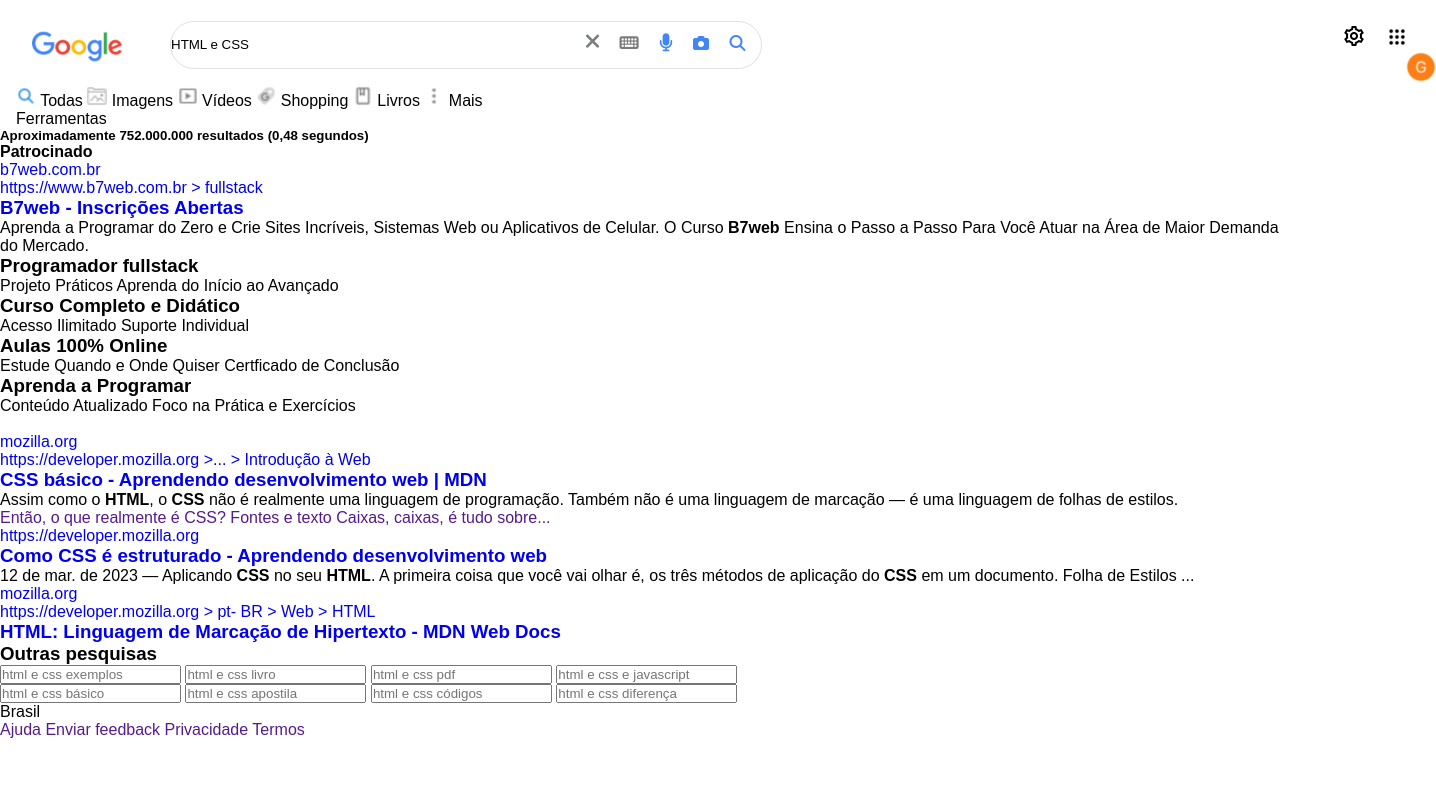
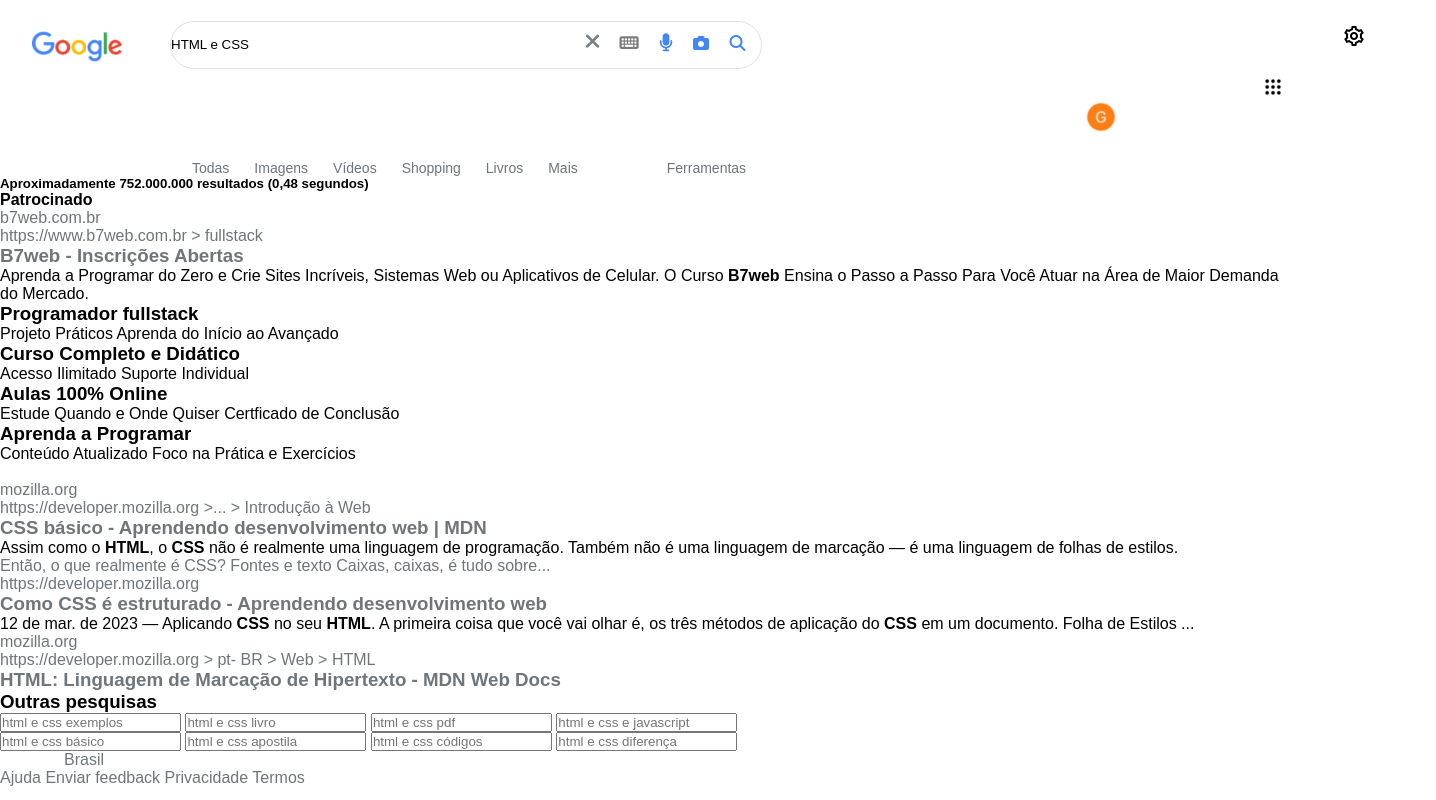
Before and after one commit to gleicekelly13/Clone-dos-resultados-do-Google, a plain HTML site: page index.html in a window 1280 px wide. Shown: the whole page, 1436 px wide, since content can reach past the window. Drawn offline with Linux system fonts and the light colour scheme.

Commit message:
Estilizando a nav

```diff
--- a/assets/style.css
+++ b/assets/style.css
@@ -73,11 +73,12 @@ header {
 }
 
 .icons {
-    margin-left: 40rem;
+    margin-left: 20rem;
 }
 
 .engrenagem {
-    margin-left: -3rem;
+   margin-right: -11rem;
+   margin-left: 17rem;
 }
 
 .menu {
@@ -89,3 +90,27 @@ header {
     margin-left: 1rem;
 
 }
+
+nav {
+    display: flex;
+    flex-direction: row;
+
+}
+
+.menu {
+    margin-left: 12rem;
+    margin-top: 1.5rem;
+    font-size: 14px;
+    gap: 25px;
+
+}
+
+a {
+    text-decoration: none;
+    color: #70757a;
+}
+
+.f1 {
+    margin-left: 4rem;
+    color: #70757a;
+}
--- a/index.html
+++ b/index.html
@@ -30,16 +30,16 @@
         </div>
     </header>
 
-        <nav class="menu">
-                <img src="assets/ícones/icons8-pesquisar-20.png"> Todas
-                <img src="assets/ícones/icons8-pasta-de-imagens-20.png" alt="logo-imagens"> Imagens
-                <img src="assets/ícones/icons8-vídeo-20.png" alt="logo-videos"> Vídeos
-                <img src="assets/ícones/icons8-google-shopping-20.png" alt="logo-shopping"> Shopping
-                <img src="assets/ícones/icons8-livro-20.png"> Livros
-                <img src="assets/ícones/icons8-menu-20.png" alt="logo-menu"> Mais
+    <nav class="menu">
+            <a href="">Todas</a>
+            <a href="">Imagens</a>
+            <a href="">Vídeos</a>
+            <a href="">Shopping</a>
+            <a href="">Livros</a>
+            <a href="">Mais</a>
 
-                <div class="f1">Ferramentas</div>
-        </nav>
+            <div class="f1">Ferramentas</div>
+    </nav>
 
 
     <section class="estatística">
```
